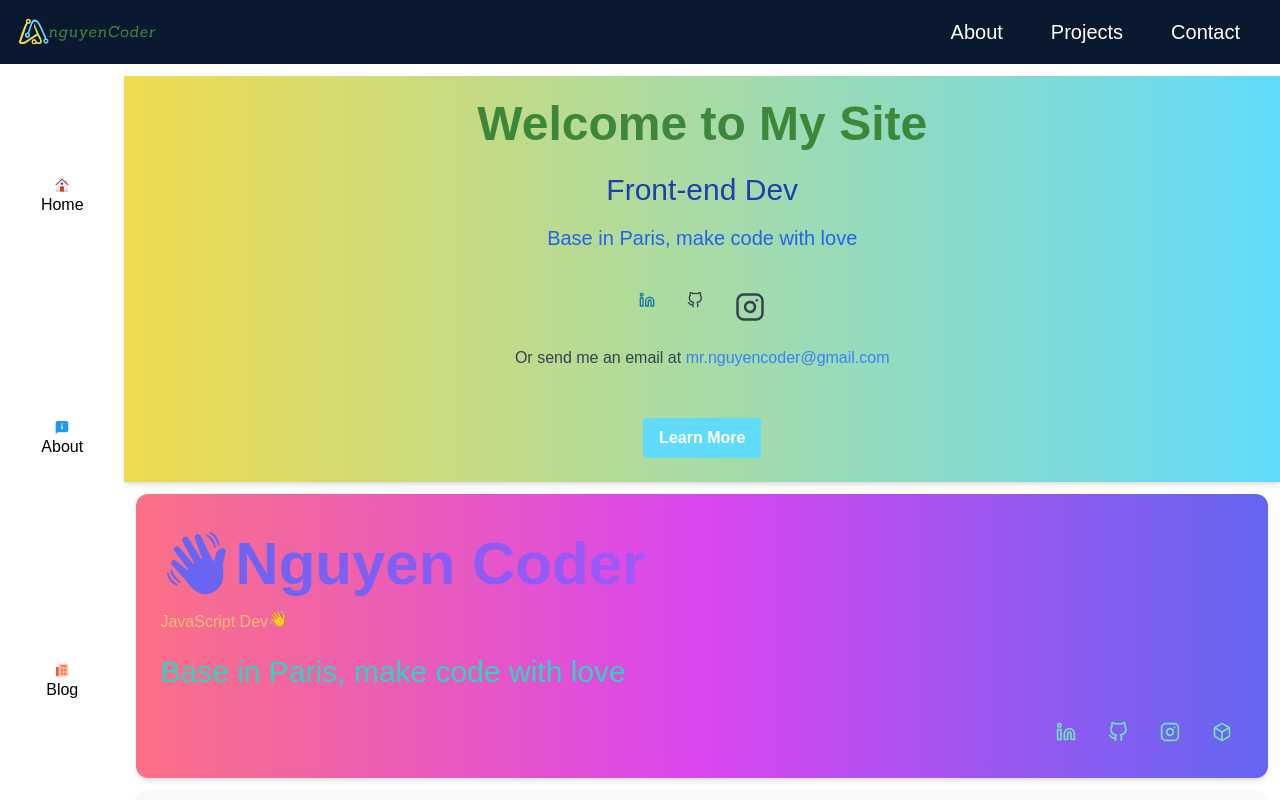
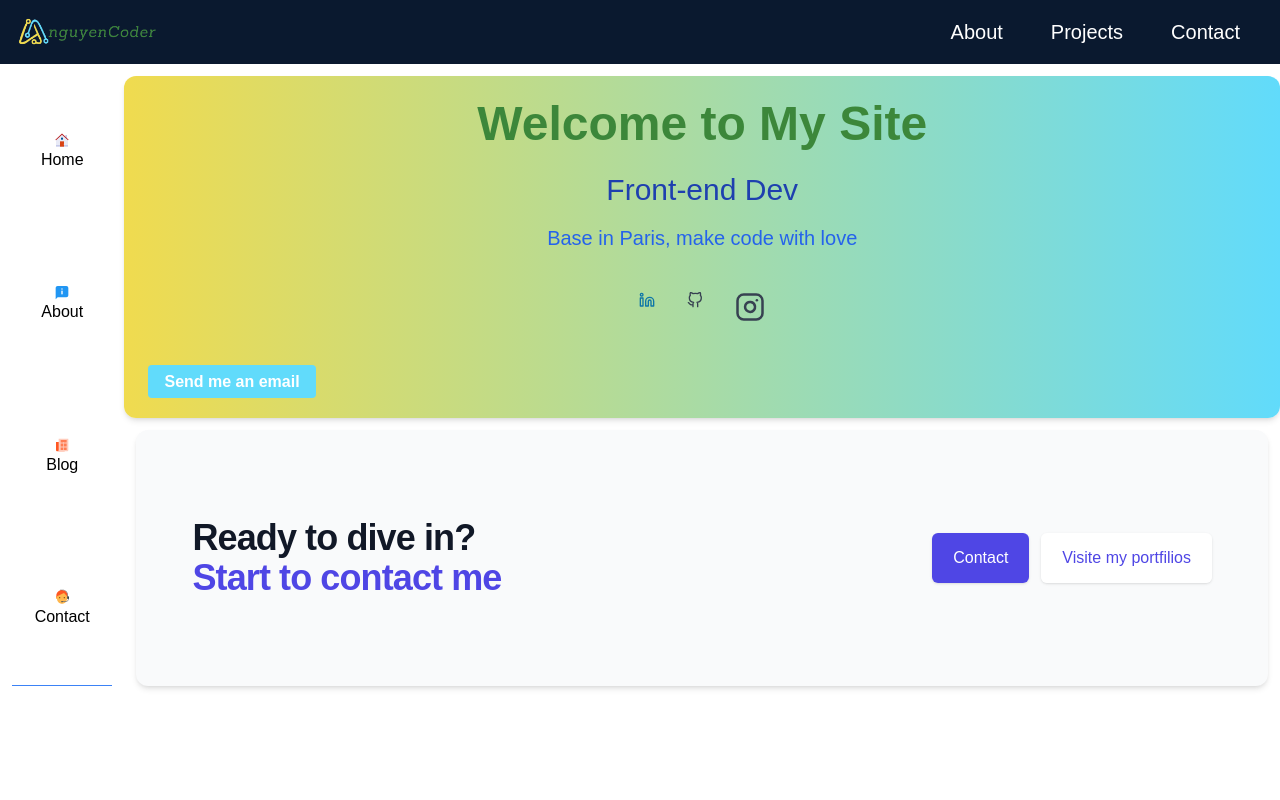
Before and after one commit to mrnguyencoder/myportfolio, a React (Create React App) app: page / in a window 1280 px wide. Shown: the top 800 px of the page. Built offline with nearby package versions, Linux system fonts and the light colour scheme.

Commit message:
contact home

```diff
--- a/src/pages/Home.js
+++ b/src/pages/Home.js
@@ -1,5 +1,5 @@
 import React from 'react';
-import { FiLinkedin, FiGithub, FiInstagram, FiBox  } from 'react-icons/fi';
+import { FiLinkedin, FiGithub, FiInstagram } from 'react-icons/fi';
 import { FcAbout, FcAssistant, FcHome, FcNews } from "react-icons/fc";
 
 
@@ -15,7 +15,7 @@ function Home() {
       <div className="w-full md:w-[92%] ">
         <div className="container mx-auto
                         bg-gradient-to-r from-[#f0db4f] to-[#61dbfb]
-                        m-3 p-6 shadow-md
+                        m-3 p-6 shadow-md rounded-xl
         ">
           <p className="text-5xl text-[#3C873A] font-bold text-center mb-6">Welcome to My Site</p>
           <p className="text-3xl text-center text-blue-800 mb-4">
@@ -50,47 +50,14 @@ function Home() {
             <FiInstagram className="text-3xl"></FiInstagram>
           </a>
         </div>
-        <p className="text-gray-700 text-center mb-6">
-          Or send me an email at <a className="text-blue-500" href="mailto:mr.nguyencoder@gmail.com">mr.nguyencoder@gmail.com</a>
-        </p>
+
       </div>
-
-
-
-
-
-
-
-
-
-
-
-
-          <div className="text-center">
-            <button className="bg-[#61dbfb] hover:bg-[#3C873A] text-white font-bold py-2 px-4 rounded focus:outline-none focus:shadow-outline">
-              Learn More
-            </button>
+          <div className="">
+            <a className="bg-[#61dbfb] text-white font-bold py-2 px-4 rounded" href="mailto:mr.nguyencoder@gmail.com">Send me an email</a>
           </div>
         </div>
 
-        <div className="m-3 rounded-xl bg-gradient-to-r from-rose-400 via-fuchsia-500 to-indigo-500 p-6 shadow-md">
-          <h1 className="text-2xl sm:text-6xl py-4
-                         text-transparent font-bold bg-clip-text
-                         bg-gradient-to-r from-indigo-500 via-purple-500 to-pink-500">
-                <span class="inline-flex">👋</span>Nguyen Coder
-          </h1>
-            <p className='text-orange-300'>JavaScript Dev
-              <span class="animate-bounce inline-flex">👋</span>
-            </p>
-            <p className="text-2xl md:text-3xl py-5 text-teal-400 leading-7">
-            Base in Paris, make code with love</p>
-            <div className="text-xl flex justify-end gap-8 py-3 pr-3 text-emerald-300">
-                <FiLinkedin />
-                <FiGithub />
-                <FiInstagram />
-                <FiBox />
-            </div>
-        </div>
+
 
         <div className="m-3 rounded-xl p-6 bg-gray-50 shadow-md">
           <div className="mx-auto max-w-7xl py-12 px-4 sm:px-6 lg:flex lg:items-center lg:justify-between lg:py-16 lg:px-8">
```
